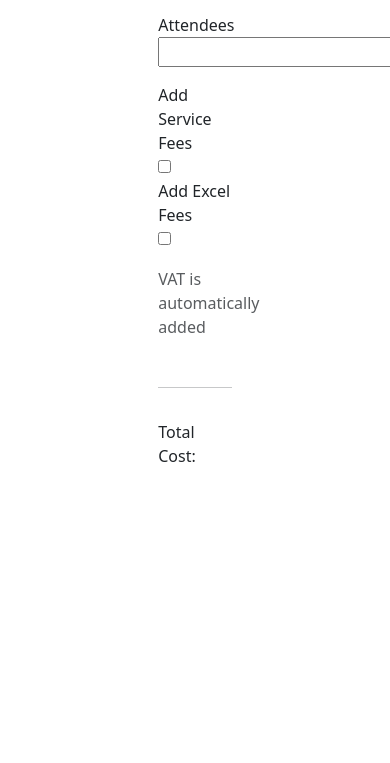
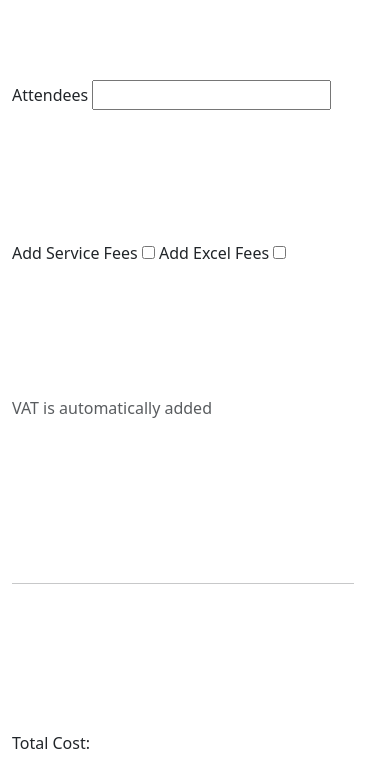
Before and after one commit to SalmaFarid998/Meal-Cost-Calculator, a plain HTML site: page index.html in a window 390 px wide. Shown: the part 122-885 px from the top of the page. Drawn offline with nearby package versions, Linux system fonts and the light colour scheme.

Commit message:
Update index.html
Adjusted col for responsivity

```diff
--- a/index.html
+++ b/index.html
@@ -11,8 +11,8 @@
 
 <body>
     <h1 class="text-center">Meal Rate Calculator</h1>
-    <div class=" w-25 container vh-100 ">
-        <form id="form" class="d-flex flex-column gap-3 justify-content-between">
+    <div class=" row container vh-100 ">
+        <form id="form" class="d-flex flex-column gap-3 justify-content-between col-md-6">
             <div>
                 <label for="meal-rate">Meal Price</label>
                 <input type="number" id="meal-rate">
```
